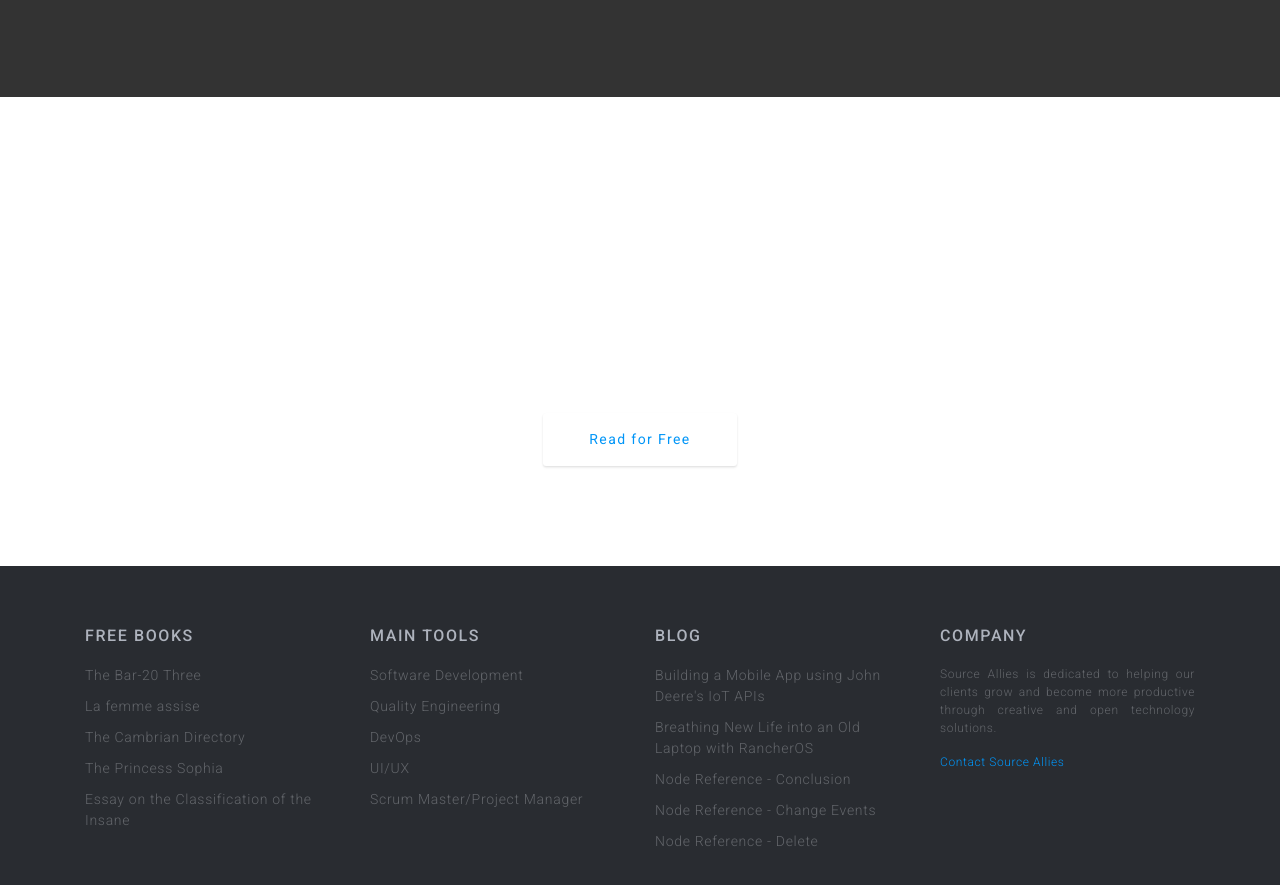
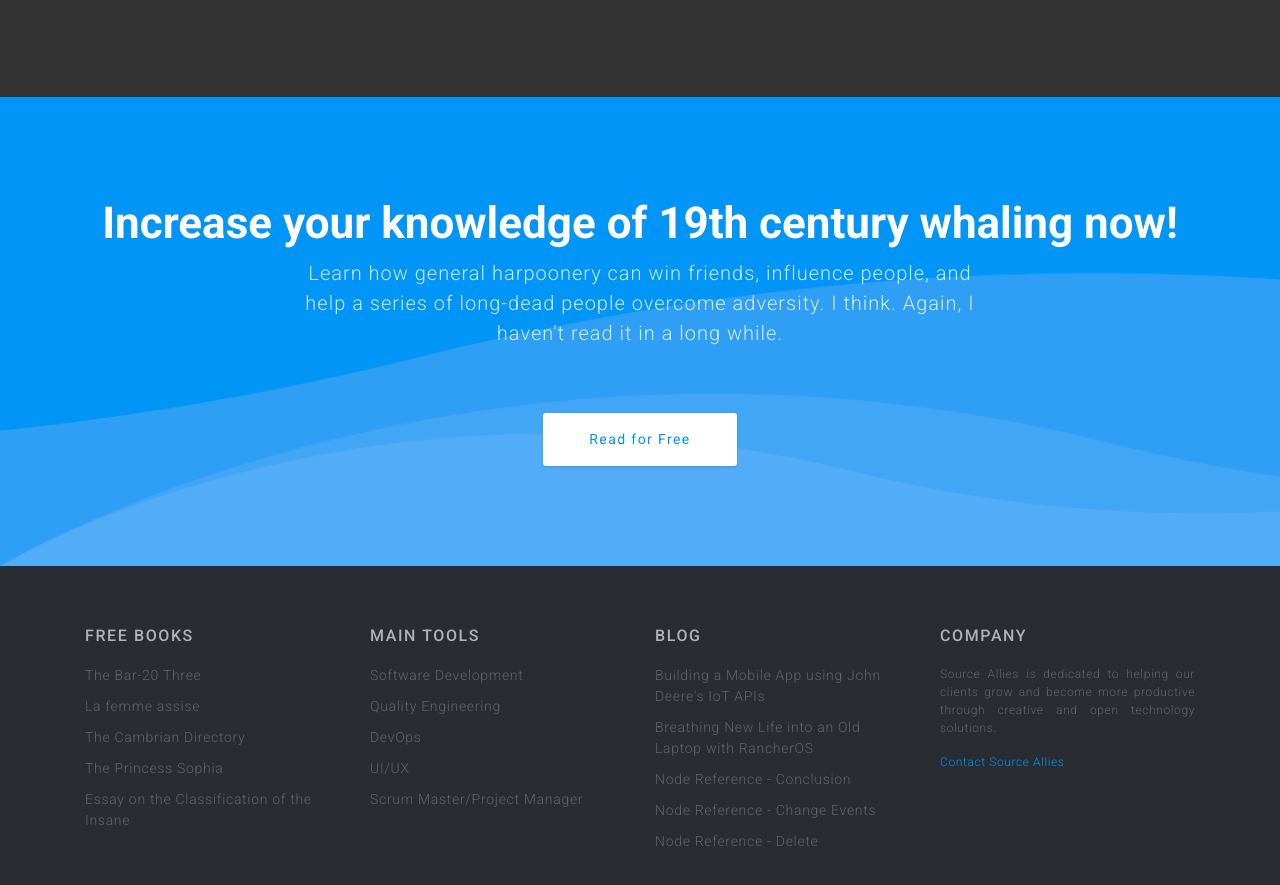
Before and after one commit to metten0/moby_dick_word_frequency_exercise, a website: page index.html in a window 1280 px wide. Shown: the part 1989-2874 px from the top of the page. Drawn offline with nearby package versions, Linux system fonts and the light colour scheme; no server answers.

Commit message:
Repaired background image in call-to-action

```diff
--- a/assets/style.css
+++ b/assets/style.css
@@ -269,7 +269,7 @@ section {
   ===============================================*/
 
 #call-to-action {
-  background-image: url("./assets/images//call-to-action.png");
+  background-image: url("images/call-to-action.png");
   background-repeat: no-repeat;
   background-size: cover;
   height: 100%;
```
